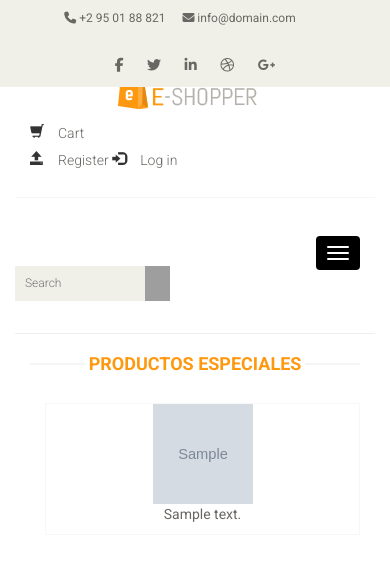
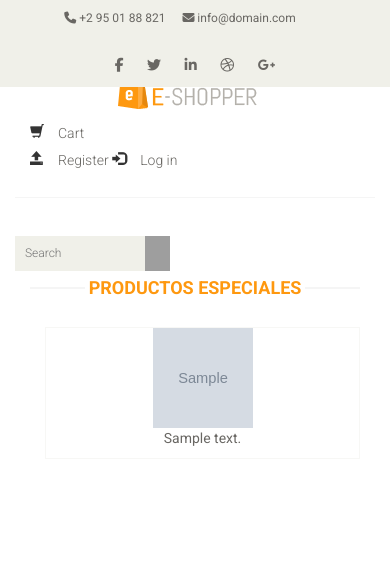
Before and after one commit to EcommerceISA/ECommerce2, an ASP.NET MVC app: page / in a window 390 px wide. Shown: the top 561 px of the page. Run offline with ASP.NET Core 8 and stand-ins for ASP.NET MVC 5, Linux system fonts and the light colour scheme; tables that the repository leaves empty hold one stand-in row (values such as "Sample post"); grey boxes marked "Sample" are stand-in pictures; the project's own start-up code is not run, and a stand-in starts its controllers and pages; some libraries are stand-ins or nearby versions; grey boxes are pictures that could not be loaded.

Commit message:
layout
remove tags

```diff
--- a/ECommerce2/Views/Catalog/Index.cshtml
+++ b/ECommerce2/Views/Catalog/Index.cshtml
@@ -3,7 +3,6 @@
 @{
     ViewBag.Title = "ECommerce";
 }
-<hr />
 <h2 class="title text-center">Productos Especiales</h2>
 <div class="col-sm-9 padding-right">
     <div class="features_items">
@@ -25,7 +24,7 @@
                             <div class="overlay-content">
                                 <h2>@Html.DisplayFor(modelItem => item.Price)</h2>
                                 <a href="#" class="btn btn-default add-to-cart"><i class="fa fa-shopping-cart"></i>Add to cart</a>
-                                <i>@Html.ActionLink("Details", "ProductsDetail", "Products", new { }, new { @class = "btn btn-default add-to-cart" })</i>
+                                <i>@Html.ActionLink("Details", "Detail", "Catalog", new { }, new { @class = "btn btn-default add-to-cart" })</i>
                             </div>
                         </div>
                     </div>
--- a/ECommerce2/Views/Shared/_Layout.cshtml
+++ b/ECommerce2/Views/Shared/_Layout.cshtml
@@ -65,17 +65,9 @@
             <div class="container">
                 <div class="row">
                     <div class="col-sm-9">
-                        <div class="navbar-header">
-                            <button type="button" class="navbar-toggle" data-toggle="collapse" data-target=".navbar-collapse">
-                                <span class="sr-only">Toggle navigation</span>
-                                <span class="icon-bar"></span>
-                                <span class="icon-bar"></span>
-                                <span class="icon-bar"></span>
-                            </button>
-                        </div>
                         <div class="mainmenu pull-left">
                             <ul class="nav navbar-nav collapse navbar-collapse">
-                                <li>@Html.ActionLink("Home", "GetCatalog", "Products", new { }, new { @class = "active" })</li>
+                                <li>@Html.ActionLink("Home", "Index", "Catalogs", new { }, new { @class = "active" })</li>
                                 <li class="dropdown">
                                     <a href="#">Shop<i class="fa fa-angle-down"></i></a>
                                     <ul role="menu" class="sub-menu">
@@ -95,12 +87,15 @@
                                 </li>
                             </ul>
                         </div>
-                        <div class="col-sm-3">
-                            <div class="search_box pull-right">
-                                <input type="text" placeholder="Search" />
-                            </div>
+
+                    </div>
+
+                    <div class="col-sm-3">
+                        <div class="search_box pull-right">
+                            <input type="text" placeholder="Search" />
                         </div>
                     </div>
+
                 </div>
             </div><!--/header-bottom-->
         </div>
```
Also changed, not shown: ECommerce2/ECommerce2.csproj.
